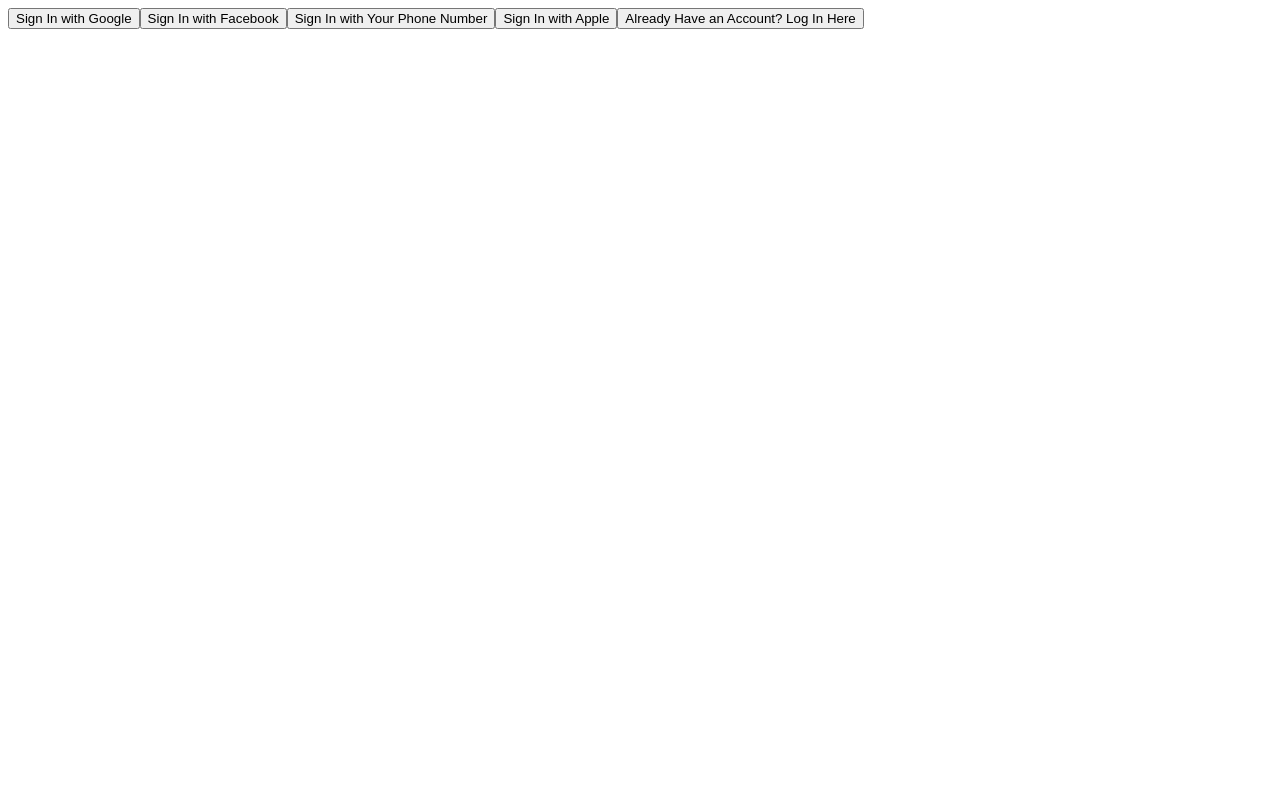
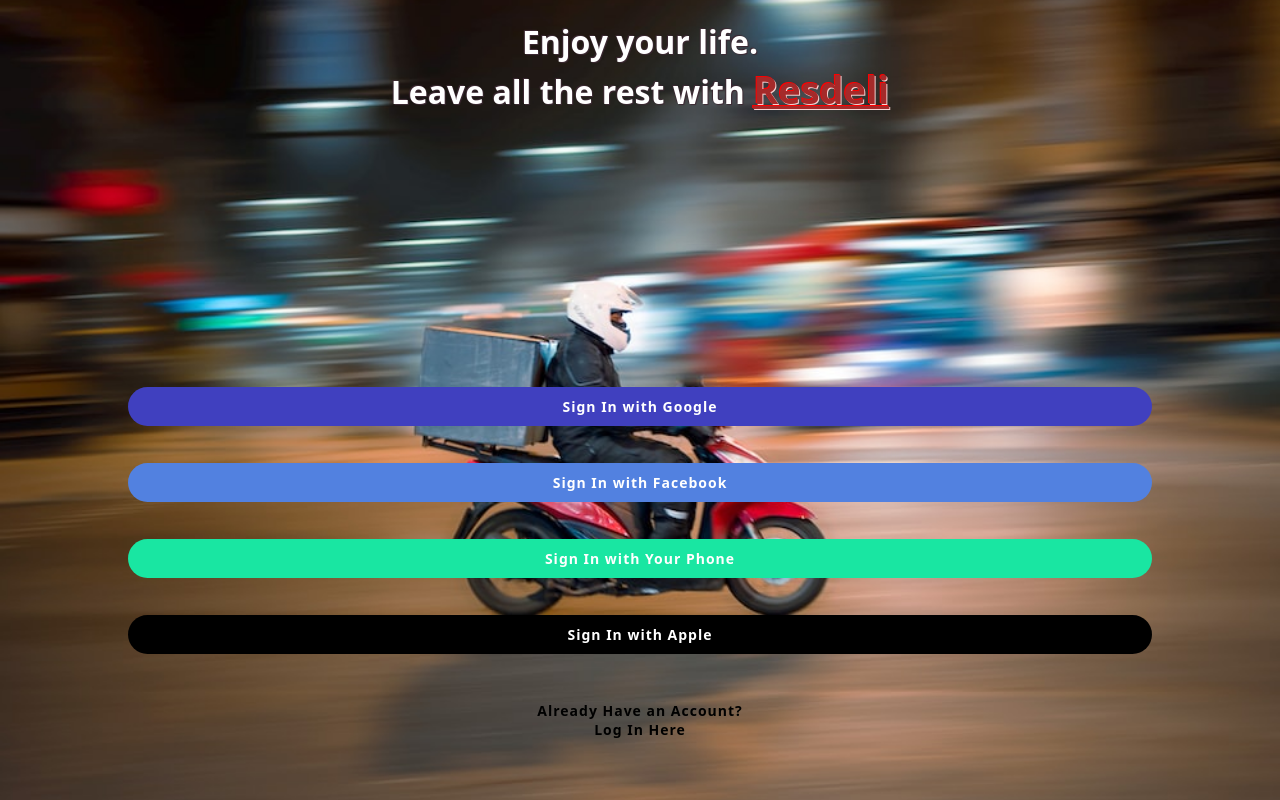
Before and after one commit to vinioliveira-dev/restaurant-delivery-app, a React (Create React App) app in the folder resdeli/: page / in a window 1280 px wide. Built offline with nearby package versions, Linux system fonts and the light colour scheme.

Commit message:
Style login buttons page

```diff
--- /dev/null
+++ b/resdeli/src/App.css
@@ -0,0 +1,5 @@
+* {
+    box-sizing: border-box;
+    margin: 0;
+    padding: 0;
+}
--- a/resdeli/src/App.js
+++ b/resdeli/src/App.js
@@ -1,5 +1,6 @@
-import { useState } from "react";
-import { LoginPage } from "./Pages/LoginPage";
+import './App.css';
+
+import { LoginPage } from "./Pages/LoginPage/LoginPage";
 
 function App() {
 
--- /dev/null
+++ b/resdeli/src/Components/SignIn/LoginBtn.css
@@ -0,0 +1,76 @@
+.login-buttons-container {
+    position: fixed;
+    bottom: 4vh;
+    height: 50vh;
+    width: 100%;
+    display: flex;
+    flex-direction: column;
+    flex-wrap: nowrap;
+    flex-shrink: 0;
+    flex-grow: 1;
+    align-items: center;
+    align-content: space-around;
+    justify-content: space-around;
+}
+
+.login-btn {
+    width: 80%;
+    padding: 10px;
+    border: none;
+    border-radius: 25px;
+    font-family: system-ui, -apple-system, BlinkMacSystemFont, 'Segoe UI', Roboto, Oxygen, Ubuntu, Cantarell, 'Open Sans', 'Helvetica Neue', sans-serif;
+    font-size: 14px;
+    letter-spacing: 1px;
+    font-weight: 700;
+    color: white;
+    transition: all ease-in-out 0.1s;
+}
+
+.login-btn:hover {
+    font-size: 15px;
+}
+
+.google-btn {
+    background-color: hsl(240, 50%, 50%);
+}
+
+.google-btn:hover {
+    background-color: hsl(240, 75%, 75%);
+    text-shadow: 1px 1px hsl(240, 30%, 40%), -1px -1px hsl(240, 30%, 40%);
+}
+
+.facebook-btn {
+    background-color: hsl(220, 70%, 60%);
+}
+
+.facebook-btn:hover {
+    background-color: hsl(220, 60%, 75%);
+    text-shadow: 1px 1px hsl(220, 30%, 20%), -1px -1px hsl(220, 30%, 20%);
+}
+
+.phone-btn {
+    background-color: hsl(160, 80%, 50%);
+}
+
+.phone-btn:hover {
+    background-color: hsl(160, 70%, 70%);
+    text-shadow: 1px 1px hsl(160, 90%, 30%), -1px -1px hsl(160, 90%, 30%);
+}
+
+.apple-btn {
+    background-color: black;
+}
+
+.apple-btn:hover {
+    background-color: hsl(0, 10%, 10%);
+    text-shadow: 1px 1px hsl(0, 0%, 60%), -1px -1px hsl(0, 0%, 60%);
+}
+
+.acc-btn {
+    background-color: hsla(0, 0%, 0%, 0);
+    color: black;
+}
+
+.acc-btn:hover {
+    text-shadow: 1px 1px hsl(0, 0%, 60%), -1px -1px hsl(0, 0%, 60%);
+}
--- a/resdeli/src/Components/SignIn/LoginFirstButtons.js
+++ b/resdeli/src/Components/SignIn/LoginFirstButtons.js
@@ -1,13 +1,13 @@
-
+import './LoginBtn.css';
 
 export function LoginFirstButtons () {
     return (
-        <div className="login-form">
+        <div className="login-buttons-container">
             <button className="login-btn google-btn">Sign In with Google</button>
             <button className="login-btn facebook-btn">Sign In with Facebook</button>
-            <button className="login-btn phone-btn">Sign In with Your Phone Number</button>
+            <button className="login-btn phone-btn">Sign In with Your Phone</button>
             <button className="login-btn apple-btn">Sign In with Apple</button>
-            <button className="login-btn acc-btn">Already Have an Account? Log In Here</button>
+            <button className="login-btn acc-btn">Already Have an Account?<br></br>Log In Here</button>
         </div>
     )
 };
--- a/resdeli/src/Pages/LoginPage.js
+++ /dev/null
@@ -1,7 +0,0 @@
-import { LoginFirstButtons } from "../Components/SignIn/LoginFirstButtons";
-
-export function LoginPage () {
-
-
-    return <LoginFirstButtons />
-}
--- /dev/null
+++ b/resdeli/src/Pages/LoginPage/LoginPage.css
@@ -0,0 +1,25 @@
+.login-page {
+    position: fixed;
+    height: 100vh;
+    width: 100%;
+    background-image: url('../../assets/images/loginPage_bg.jpeg');
+    background-repeat: no-repeat;
+    background-position: center;
+    background-size: cover;
+}
+
+.login-page-title {
+    width: 100%;
+    text-align: center;
+    margin: 20px auto;
+    font-family: system-ui, -apple-system, BlinkMacSystemFont, 'Segoe UI', Roboto, Oxygen, Ubuntu, Cantarell, 'Open Sans', 'Helvetica Neue', sans-serif;
+    color: white;
+    text-shadow: 1px 1px 1px hsl(330, 20%, 20%), -1px -1px 1px hsl(330, 20%, 20%);
+}
+
+span {
+    color: brown;
+    text-shadow: 1px 1px hsl(360, 80%, 90%), -1px -1px red;
+    text-decoration: underline;
+    font-size: 38px;
+}
--- /dev/null
+++ b/resdeli/src/Pages/LoginPage/LoginPage.js
@@ -0,0 +1,14 @@
+import './LoginPage.css';
+
+import { LoginFirstButtons } from "../../Components/SignIn/LoginFirstButtons";
+
+export function LoginPage () {
+
+
+    return(
+        <div className="login-page">
+            <h1 className="login-page-title">Enjoy your life.<br></br>Leave all the rest with <span>Resdeli</span></h1>
+            <LoginFirstButtons />
+        </div>
+    )
+}
```
Also changed, not shown: resdeli/src/assets/images/loginPage_bg.jpeg (added).
